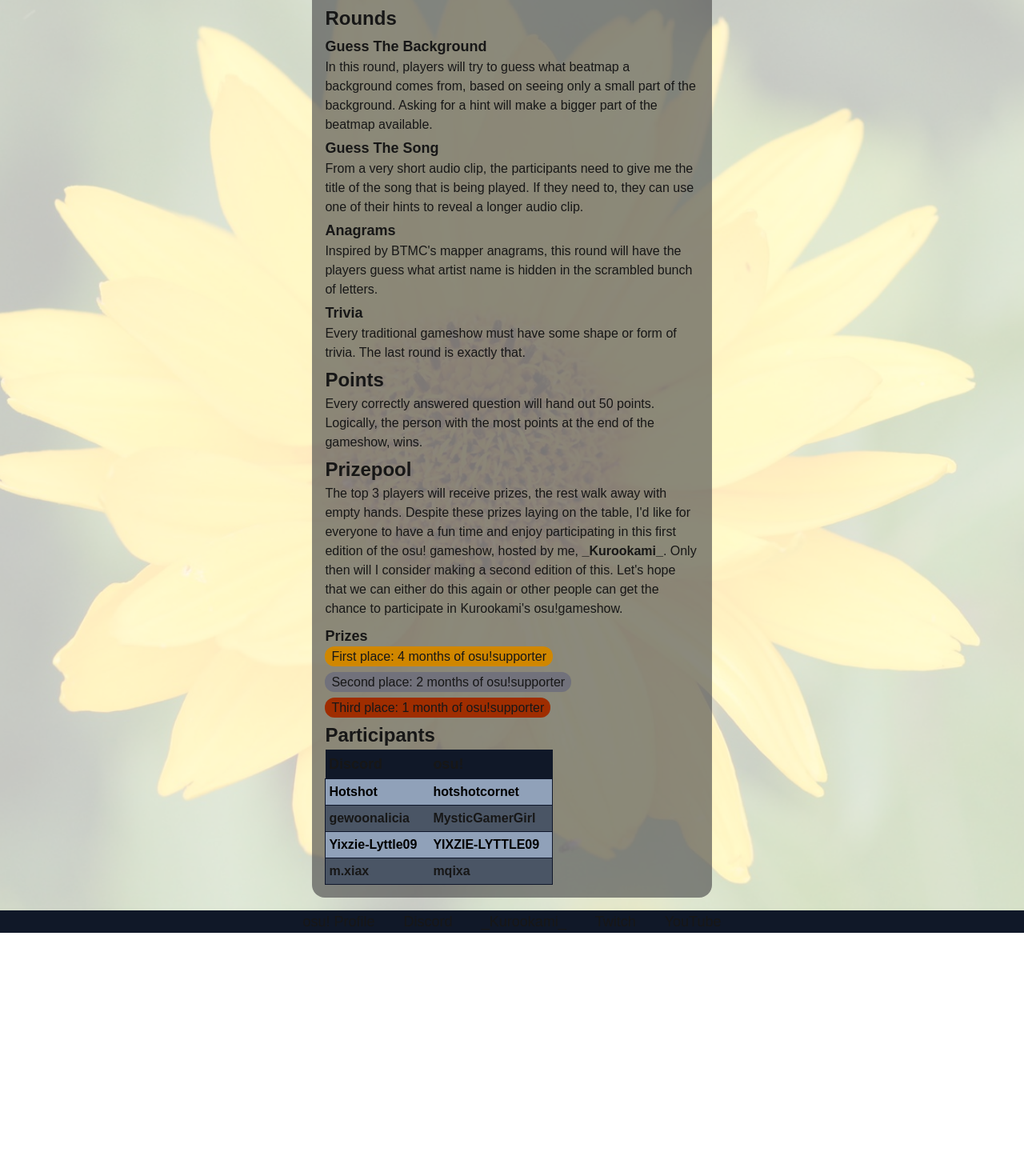
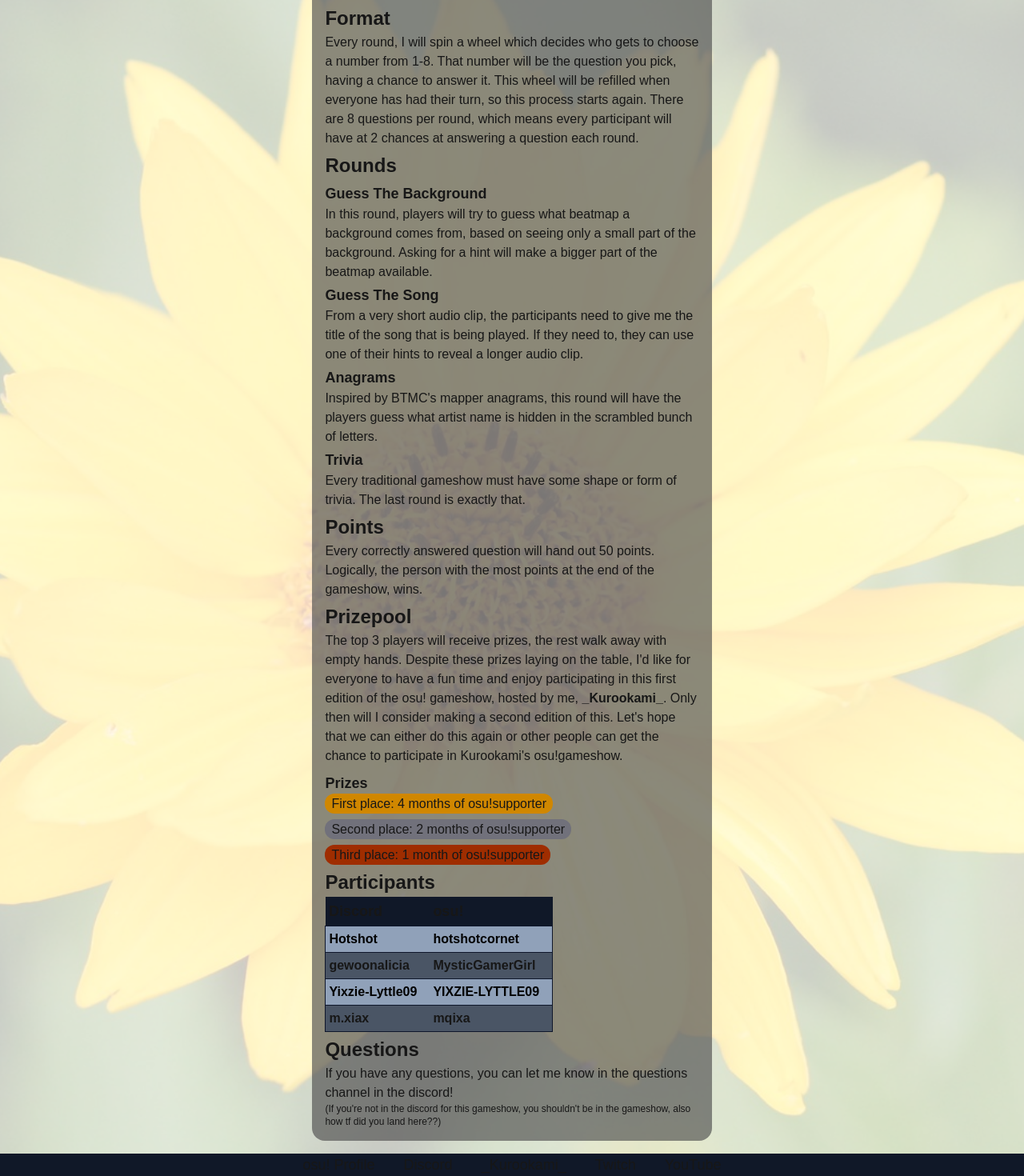
Before and after one commit to CLFlix/osugameshowPublic, a Next.js app: page / in a window 1280 px wide. Shown: the part 147-1617 px from the top of the page at 80% size. Before the commit the page ends 1313 px from the top, so only its background shows below. Built offline with nearby package versions, Linux system fonts and the light colour scheme.

Commit message:
added more general info

```diff
--- a/app/page.tsx
+++ b/app/page.tsx
@@ -23,6 +23,15 @@
               _Kurookami_
             </a>
           </strong>
+          <h2>Format</h2>
+          <p>
+            Every round, I will spin a wheel which decides who gets to choose a
+            number from 1-8. That number will be the question you pick, having a
+            chance to answer it. This wheel will be refilled when everyone has
+            had their turn, so this process starts again. There are 8 questions
+            per round, which means every participant will have at 2 chances at
+            answering a question each round.
+          </p>
           <h2>Rounds</h2>
           <h3>Guess The Background</h3>
           <p>
@@ -105,6 +114,15 @@
               ))}
             </tbody>
           </table>
+          <h2>Questions</h2>
+          <p>
+            If you have any questions, you can let me know in the questions
+            channel in the discord!
+          </p>
+          <p className="text-xs">
+            (If you're not in the discord for this gameshow, you shouldn't be in
+            the gameshow, also how tf did you land here??)
+          </p>
         </div>
       </div>
     </>
```
